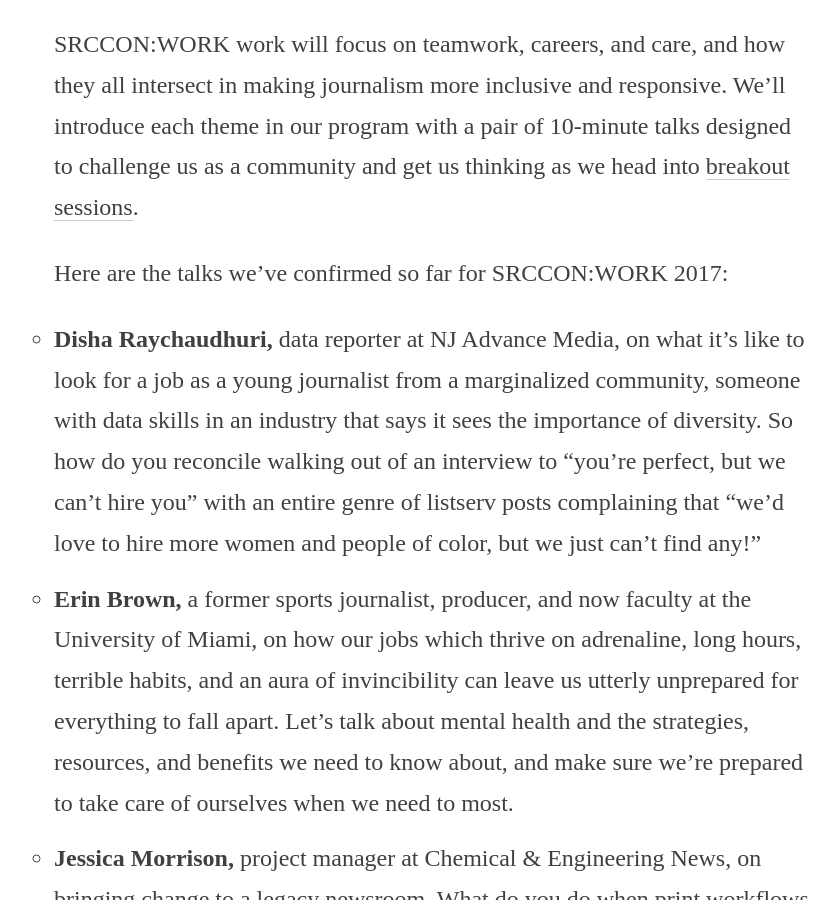
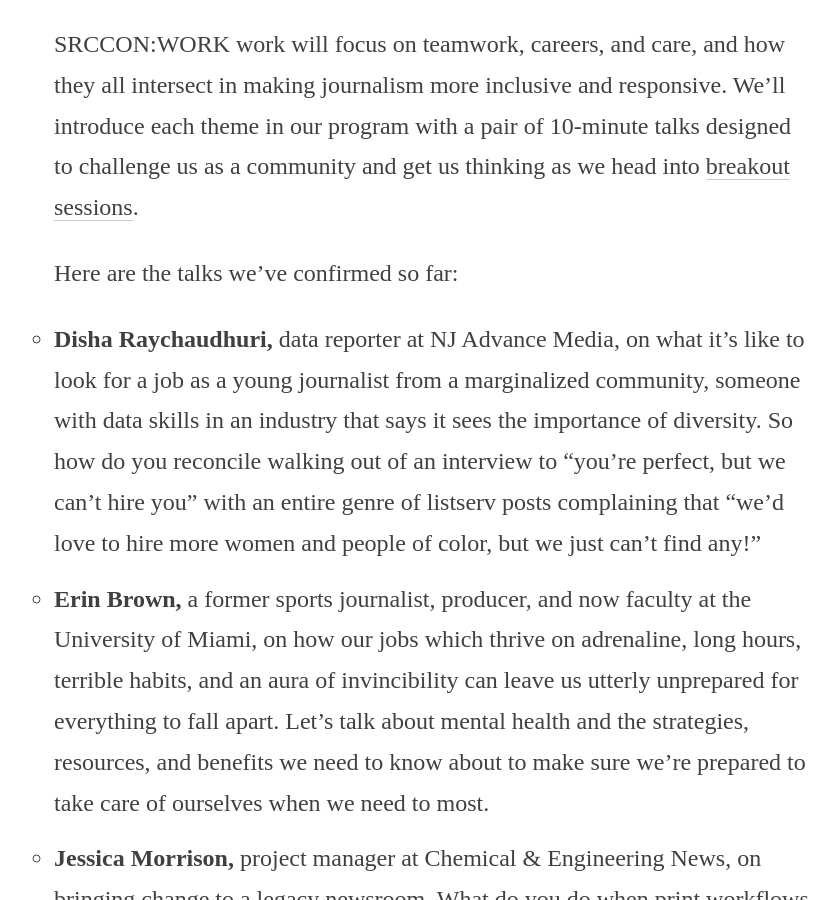
Before and after one commit to OpenNews/srccon-work, a Jekyll site: the page built from talks.md, in a window 1280 px wide and 900 px high, scrolled down 521 px. Shown: the whole window, without its empty margins (206-1045 px from the left). Built offline with Jekyll 4.4.1, drawn with Linux system fonts in a browser that asks for light colours.

Commit message:
few text updates

```diff
--- a/talks.md
+++ b/talks.md
@@ -12,10 +12,10 @@
 
 SRCCON:WORK work will focus on teamwork, careers, and care, and how they all intersect in making journalism more inclusive and responsive. We'll introduce each theme in our program with a pair of 10-minute talks designed to challenge us as a community and get us thinking as we head into [breakout sessions](/sessions).
 
-Here are the talks we've confirmed so far for SRCCON:WORK 2017:
+Here are the talks we've confirmed so far:
 
 * **Disha Raychaudhuri,** data reporter at NJ Advance Media, on what it’s like to look for a job as a young journalist from a marginalized community, someone with data skills in an industry that says it sees the importance of diversity. So how do you reconcile walking out of an interview to “you’re perfect, but we can’t hire you” with an entire genre of listserv posts complaining that “we’d love to hire more women and people of color, but we just can’t find any!”
-* **Erin Brown,** a former sports journalist, producer, and now faculty at the University of Miami, on how our jobs which thrive on adrenaline, long hours, terrible habits, and an aura of invincibility can leave us utterly unprepared for everything to fall apart. Let's talk about mental health and the strategies, resources, and benefits we need to know about, and make sure we're prepared to take care of ourselves when we need to most.
+* **Erin Brown,** a former sports journalist, producer, and now faculty at the University of Miami, on how our jobs which thrive on adrenaline, long hours, terrible habits, and an aura of invincibility can leave us utterly unprepared for everything to fall apart. Let's talk about mental health and the strategies, resources, and benefits we need to know about to make sure we're prepared to take care of ourselves when we need to most.
 * **Jessica Morrison,** project manager at Chemical & Engineering News, on bringing change to a legacy newsroom. What do you do when print workflows don’t map to ambitious tech projects and traditional newsroom roles don't align with growing responsibilities? Most of us patch processes together and keep moving because the news business doesn’t stop. But sometimes you have to rip off the duct tape that holds together old habits and create something new.
 * **Mandy Brown,** executive director of publishing at Vox Media, will talk about how to build newsroom tech that respects the humanity of everyone who makes and uses it. Drawing on the work of Ursula Franklin in "The Real World of Technology," she will ask questions about how we structure our teams, how we build healthy processes, and how we work with our colleagues and readers to publish stories that make a difference.
 * **Nicole Zhu and David Yee** of Vox Media, on the life-changing magic of media mentorship. What does meaningful advice look like in an industry that keeps shifting? Once you've been in the weeds for a while, does your experience hold true amidst new platforms, storytelling formats, and organizational structures? We’ll talk about being both a mentor and a mentee, and a relationship framework that optimizes for flexibility and care without compromising on our work as journalists.
```
